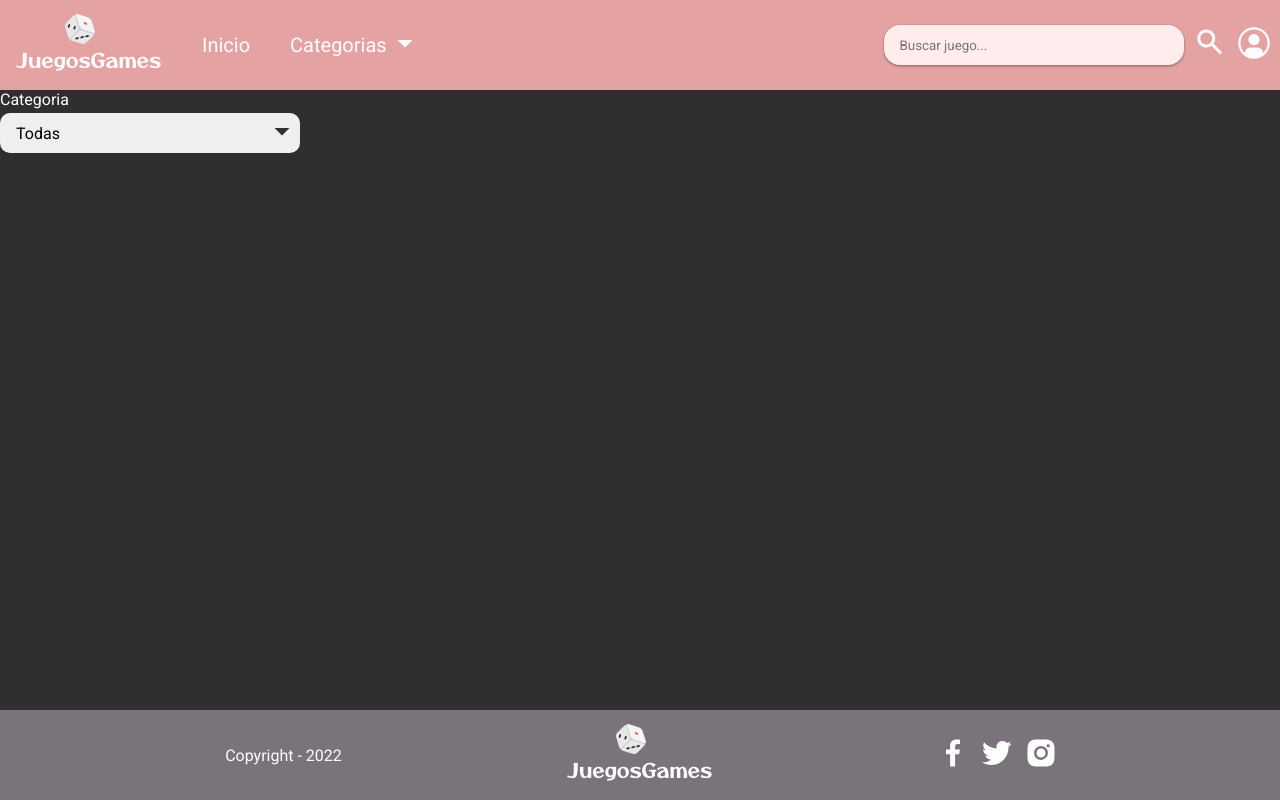
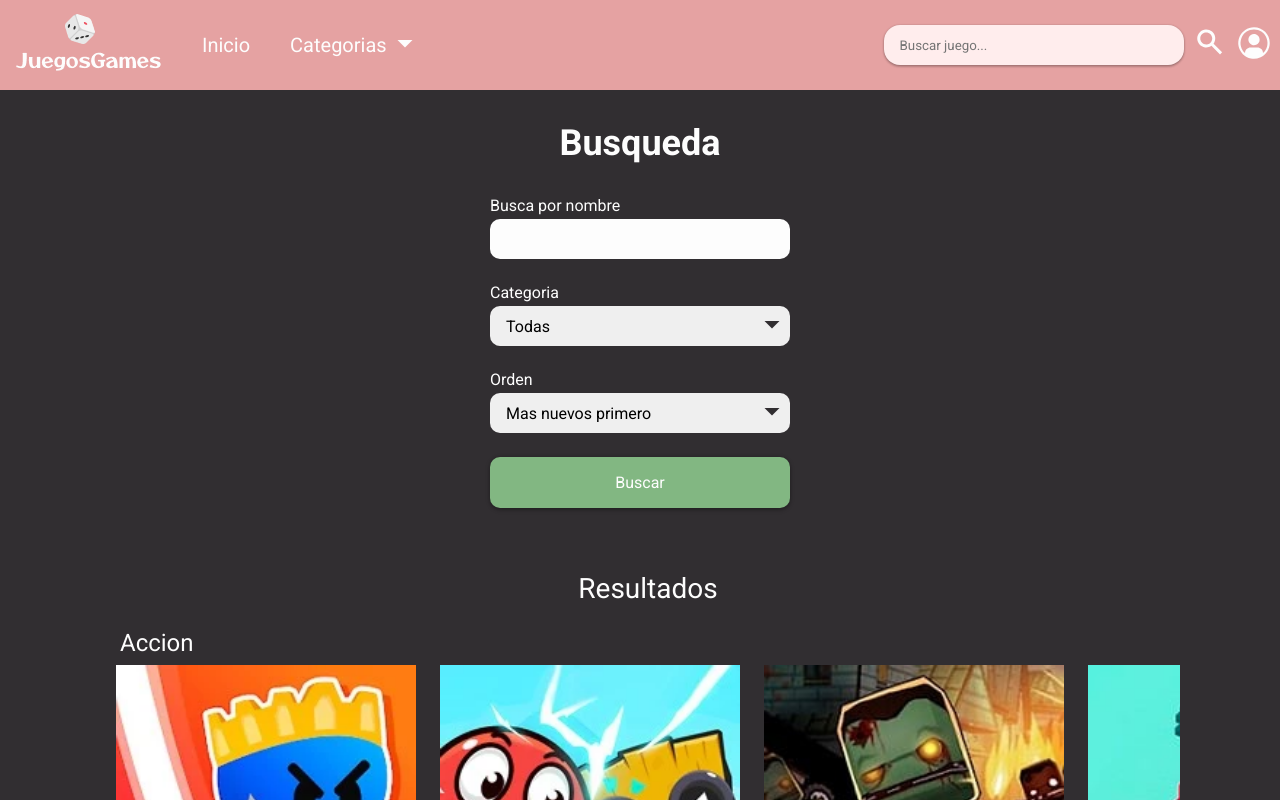
Before and after one commit to DMFernandez96/unicen-visualizacion, an Angular app in the folder TP2/: page /busqueda in a window 1280 px wide. Built offline with nearby package versions, Linux system fonts and the light colour scheme.

Commit message:
Improved search component with search functionality

```diff
--- a/TP2/src/app/components/molecules/category-cards-group/category-cards-group.component.html
+++ b/TP2/src/app/components/molecules/category-cards-group/category-cards-group.component.html
@@ -1,4 +1,4 @@
-<section class="category">
+<section *ngIf="games.length > 0" class="category">
 	<div class="name">
 		<h3 class="name">{{ name }}</h3>
 		<ng-content></ng-content>
--- a/TP2/src/app/components/pages/search/search.component.css
+++ b/TP2/src/app/components/pages/search/search.component.css
@@ -0,0 +1,31 @@
+.search {
+	/* text-align: center; */
+}
+
+.title {
+	text-align: center;
+	margin-top: var(--space-x-large);
+}
+
+form {
+	display: flex;
+	flex-direction: column;
+	align-items: center;
+	gap: var(--space-large);
+	margin-top: var(--space-x-large);
+	padding: auto;
+}
+
+.button-submit {
+	width: 300px;
+}
+
+.results {
+	margin-top: var(--space-xx-large);
+	padding-left: var(--space-medium);
+}
+
+.title-results {
+	text-align: center;
+	margin-bottom: var(--space-large);
+}
--- a/TP2/src/app/components/pages/search/search.component.html
+++ b/TP2/src/app/components/pages/search/search.component.html
@@ -1,5 +1,34 @@
-<app-select
-	[(value)]="category"
-	label="Categoria"
-	[options]="getCategories()"
-></app-select>
+<section class="search">
+	<h1 class="title">Busqueda</h1>
+
+	<form (submit)="search($event)">
+		<app-input [(value)]="name" label="Busca por nombre"></app-input>
+
+		<app-select
+			[(value)]="category"
+			label="Categoria"
+			[options]="getCategoriesWithAll()"
+		></app-select>
+
+		<app-select
+			[(value)]="orden"
+			label="Orden"
+			[options]="['Mas nuevos primero', 'Mas antiguos primero']"
+		></app-select>
+
+		<app-button
+			class="button-submit"
+			text="Buscar"
+			classList="w-100"
+			type="submit"
+		></app-button>
+	</form>
+</section>
+<section class="results">
+	<h2 class="title-results">Resultados</h2>
+	<app-category-cards-group
+		*ngFor="let category of getCategories()"
+		name="{{ category }}"
+		[games]="getGames(category)"
+	></app-category-cards-group>
+</section>
--- a/TP2/src/app/components/pages/search/search.component.ts
+++ b/TP2/src/app/components/pages/search/search.component.ts
@@ -1,5 +1,7 @@
 import { Component, OnInit } from "@angular/core";
+import { Game } from "src/app/interfaces/game";
 import { CategoriesService } from "src/app/services/categories.service";
+import { GamesService } from "src/app/services/games.service";
 
 @Component({
 	selector: "app-search",
@@ -7,15 +9,38 @@ import { CategoriesService } from "src/app/services/categories.service";
 	styleUrls: ["./search.component.css"],
 })
 export class SearchComponent implements OnInit {
+	name: string = "";
 	category: string = "todas";
+	orden: string = "mas nuevos primero";
 
-	constructor(private categoriesService: CategoriesService) {}
+	constructor(
+		private categoriesService: CategoriesService,
+		public gamesService: GamesService
+	) {}
 
 	ngOnInit(): void {}
 
 	getCategories(): string[] {
+		return this.categoriesService.getCategories();
+	}
+
+	getCategoriesWithAll(): string[] {
 		let result = ["Todas"];
 		result = result.concat(this.categoriesService.getCategories());
 		return result;
 	}
+
+	getGames(category: string): Game[] {
+		if (this.category == "todas" || this.category == category.toLowerCase())
+			return this.gamesService.getFiltered(
+				this.name.toLowerCase(),
+				category.toLowerCase(),
+				this.orden == "mas nuevos primero" ? true : false
+			);
+		else return [];
+	}
+
+	search(e: any): void {
+		// e.preventDefault();
+	}
 }
--- a/TP2/src/app/services/games.service.ts
+++ b/TP2/src/app/services/games.service.ts
@@ -59,4 +59,12 @@ export class GamesService {
 		recommended.push(this.getById(3));
 		return recommended;
 	}
+
+	getFiltered(name: string, category: string, ascendente: boolean): Game[] {
+		let gamesFiltered: Game[] = this.games.filter(
+			(g) => g.name.toLowerCase().includes(name) && g.category == category
+		);
+		if (!ascendente) gamesFiltered.reverse();
+		return gamesFiltered;
+	}
 }
```
